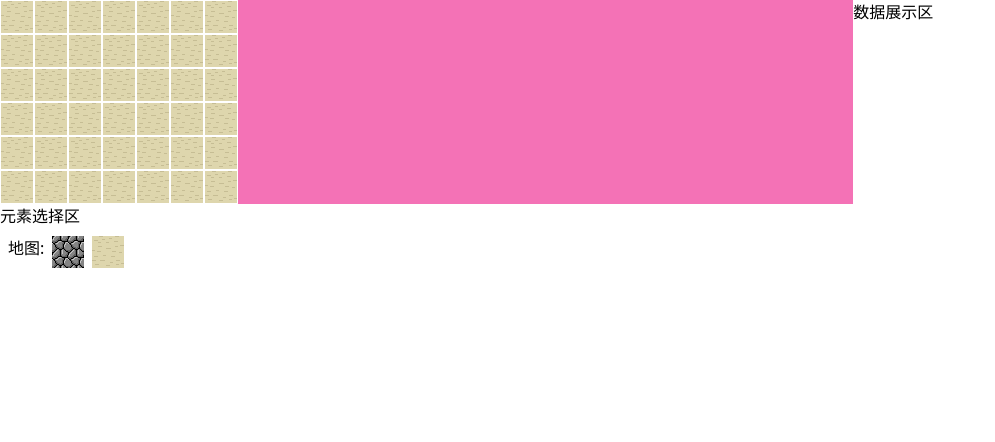
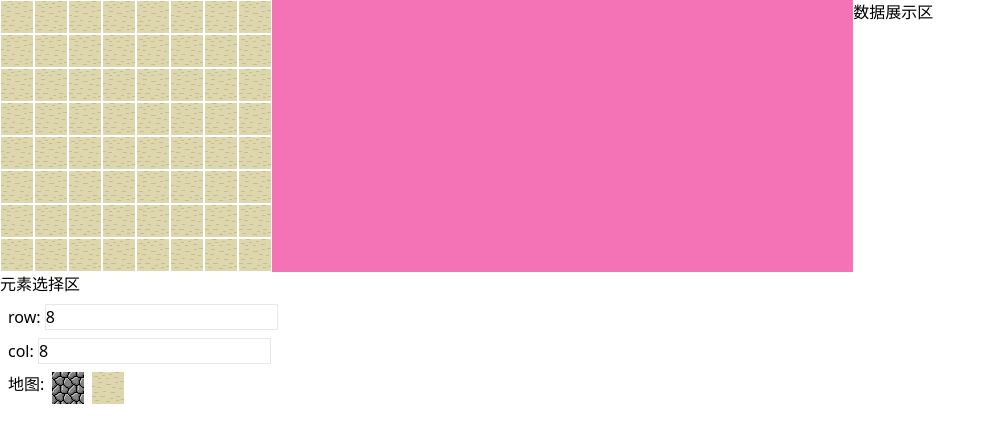
Before and after one commit to gjf610/sokoban, a Vue app: page /#/edit in a window 1280 px wide. Shown: the top 442 px of the page, without its empty margins (0-995 px from the left). Built offline with nearby package versions, Linux system fonts and the light colour scheme.

Commit message:
feat: update row & col

```diff
--- a/src/components/edit/EditElementView.vue
+++ b/src/components/edit/EditElementView.vue
@@ -1,6 +1,10 @@
 <template>
   <div>
     <h3>元素选择区</h3>
+    <div class="m-2 space-y-2">
+      <div>row: <input type="text" class="border border-1" v-model="row"></div>
+      <div>col: <input type="text" class="border border-1" v-model="col"></div>
+    </div>
     <div class="flex m-2 space-x-2">
       <h4>地图: </h4>
       <EditElement :edit-element="wallEditElement" />
@@ -11,5 +15,9 @@
 <script lang="ts" setup>
 import EditElement from './EditElement.vue';
 import { wallEditElement, floorEditElement } from '@/store/edit/editElement.ts'
+import { useMapEditStore } from "@/store/edit/mapEdit";
 
+const { col, row, initMap } = useMapEditStore()
+
+initMap()
 </script>
--- a/src/store/edit/mapEdit.ts
+++ b/src/store/edit/mapEdit.ts
@@ -1,22 +1,27 @@
 import { defineStore } from 'pinia';
-import { reactive } from "vue";
+import { reactive, ref } from "vue";
+import { MapTile } from '../map';
 
-interface EditElement {
-  name: 'floor' | 'wall'
-}
-
+type MapEdit = MapTile[][]
 
 export const useMapEditStore = defineStore("mapEdit", () => {
-  const map = reactive([
-    [2, 2, 2, 2, 2, 2, 2],
-    [2, 2, 2, 2, 2, 2, 2],
-    [2, 2, 2, 2, 2, 2, 2],
-    [2, 2, 2, 2, 2, 2, 2],
-    [2, 2, 2, 2, 2, 2, 2],
-    [2, 2, 2, 2, 2, 2, 2],
-  ])
+  const map = reactive<MapEdit>([])
+  const row = ref(8)
+  const col = ref(8)
+  function initMap() {
+    for (let i = 0; i < row.value; i++) {
+      const cells = []
+      for (let j = 0; j < col.value; j++) {
+        cells.push(MapTile.FLOOR)
 
+      }
+      map.push(cells)
+    }
+  }
   return {
     map,
+    initMap,
+    row,
+    col,
   }
 })
```
Also changed, not shown: 2 other files (tests, documents, lock files or other folders).
